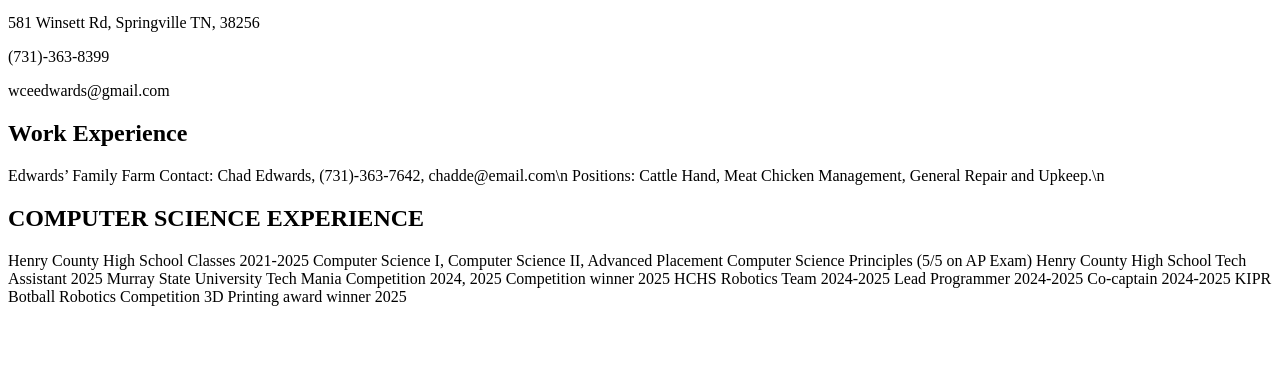
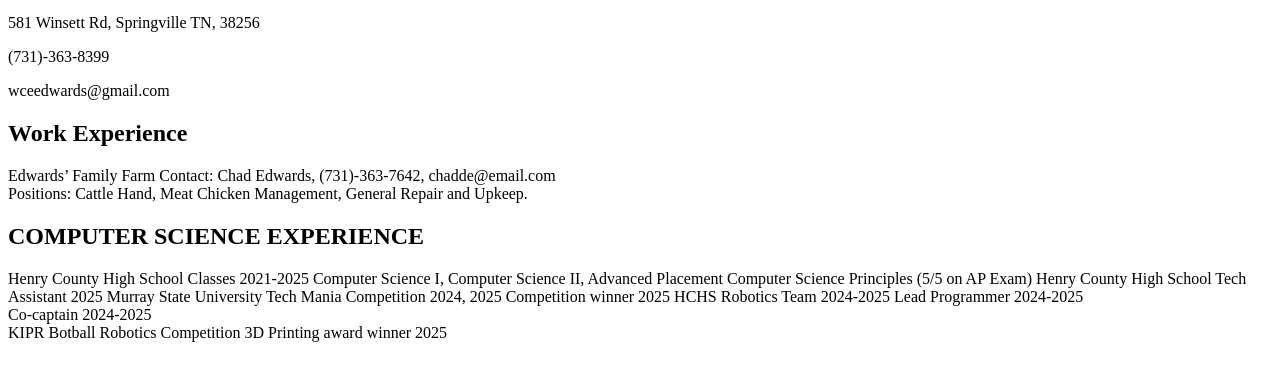
Before and after one commit to ColeE1207/ColeE1207, a plain HTML site: page index.html in a window 1280 px wide. Shown: the part 100-480 px from the top of the page. Drawn offline with Linux system fonts and the light colour scheme.

Commit message:
added <br>

```diff
--- a/index.html
+++ b/index.html
@@ -8,8 +8,9 @@
         <p>wceedwards@gmail.com</p1>
         <h2>Work Experience</h2>
         <p1>Edwards’ Family Farm</p1>
-        <p1>	Contact: Chad Edwards, (731)-363-7642, chadde@email.com\n</p1>
-        <p1>	Positions: Cattle Hand, Meat Chicken Management, General Repair and Upkeep.\n</p1>
+        <p1>	Contact: Chad Edwards, (731)-363-7642, chadde@email.com</p1>
+        <br>
+        <p1>	Positions: Cattle Hand, Meat Chicken Management, General Repair and Upkeep.</p1>
         <h2>COMPUTER SCIENCE EXPERIENCE</h2>
         <p1>Henry County High School Classes 2021-2025</p1>
             <p2>Computer Science I, Computer Science II, Advanced Placement Computer Science Principles (5/5 on AP Exam)</p2>
@@ -18,7 +19,9 @@
             <p2>Competition winner 2025</p2>
         <p1>HCHS Robotics Team 2024-2025</p1>
             <p2>Lead Programmer 2024-2025</p2>
+            <br>
             <p2>Co-captain 2024-2025</p2>
+            <br>
             <p2>KIPR Botball Robotics Competition 3D Printing award winner 2025</p2>
     </body>
 </html>
```
